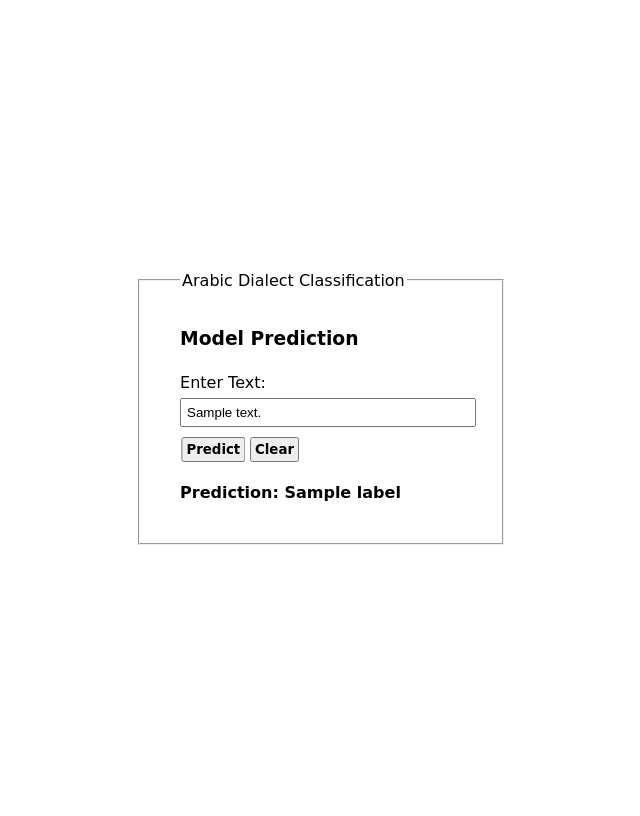
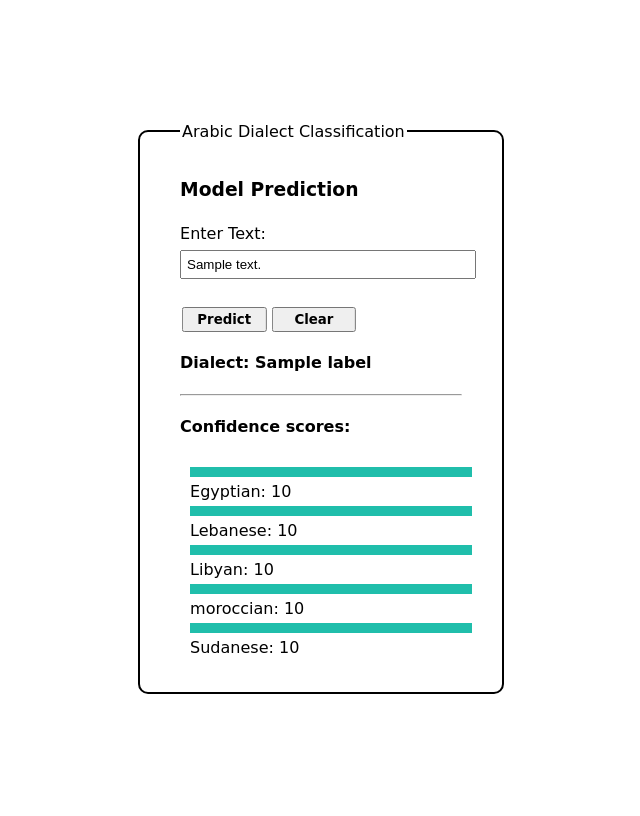
Before and after one commit to Aylore/Arabic-Dialect-Classification, a FastAPI app: template deployment/templates/index.html in a window 1280 px wide. Shown: the whole page, without its empty margins (319-959 px from the left). Run offline with FastAPI, Linux system fonts and the light colour scheme; the template is opened without the code that fills it: most values are stand-ins (such as "Sample title", 1, 10 or a date in 2020).

Commit message:
confidence scores

```diff
--- a/deployment/app.py
+++ b/deployment/app.py
@@ -21,9 +21,22 @@ async def predict(request: Request):
     form_data = await request.form()
     text = form_data["text"]
 
-    label = predict_label(text)
-
-    return templates.TemplateResponse("index.html", {"request": request, "label": label, "text": text})
+    label, SD_score, LB_score, EG_score, MA_score, LY_score = predict_label(text)
+    return templates.TemplateResponse("index.html",
+                                      {"request": request,
+                                       "label": label,
+                                       "text": text,
+                                       "SD_score" : "{:.1f}%".format(SD_score),
+                                       "LB_score" : "{:.1f}%".format(LB_score),
+                                       "EG_score" : "{:.1f}%".format(EG_score),
+                                       "MA_score" : "{:.1f}%".format(MA_score),
+                                       "LY_score" : "{:.1f}%".format(LY_score),
+                                       "eg_width" : f"width: {EG_score}%;",
+                                       "lb_width" : f"width: {LB_score}%;",
+                                       "ly_width" : f"width: {LY_score}%;",
+                                       "ma_width" : f"width: {MA_score}%;",
+                                       "sd_width" : f"width: {SD_score}%;",
+                                       })
 
 @app.get("/clear/")
 async def clear(request: Request):
@@ -39,6 +52,12 @@ def predict_label(text):
              "MA":"moroccian - مغربية",
              "LY":"Lebanese -لبنانية"}
 
-    return dict_[model_prediction]
+    SD_score = np.random.rand() * 100
+    LB_score = np.random.rand() * 100
+    EG_score = np.random.rand() * 100
+    MA_score = np.random.rand() * 100
+    LY_score = np.random.rand()* 100
+
+    return dict_[model_prediction], SD_score, LB_score, EG_score, MA_score, LY_score
 
 # to run the app: uvicorn deployment.app:app --reload
--- a/deployment/static/styles.css
+++ b/deployment/static/styles.css
@@ -4,6 +4,7 @@ body {
     justify-content: center;
     height: 100vh;
     font-family: cursive;
+    background: #ffffff;
   }
 
  input,
@@ -23,12 +24,36 @@ body {
    margin-top: 0.6rem;
    font-family: cursive;
    font-weight: bold;
+   width: 30%;
   }
 
  fieldset {
    padding: 20px 40px;
+   border: 2px solid rgb(0, 0, 0);
+   border-radius: 10px;
+
  }
  button-container {
   display: flex;
-  gap : 1
+  gap : 3
  }
+
+ text {
+  border: 1px solid rgb(67, 67, 67);
+ }
+
+.bar-chart {
+  width: 100%;
+  border-radius: 20px;
+  padding: 10px;
+}
+
+.bar {
+  background-color: #20beab;
+  height: 10px;
+  margin-bottom: 5px;
+}
+
+.bar-label {
+  margin-bottom: 5px;
+}
--- a/deployment/templates/index.html
+++ b/deployment/templates/index.html
@@ -10,6 +10,7 @@
     <form action="/" method="post">
         <label for="text">Enter Text:</label>
         <input type="text" name="text" id="text" placeholder="Enter text" value="{{ text }}" required>
+        <br></br>
         <div class="button-container">
             <button type="submit" class="submit-btn">Predict</button>
             {% if label %}
@@ -20,8 +21,36 @@
 </body>
 {% if label %}
     <body>
-        <h4>Prediction: {{ label }}</h4>
+        <h4>Dialect: {{ label }}</h4>
     </body>
+<head>
+<hr></hr>
+  <h4>Confidence scores:</h4>
+</head>
+<body>
+  <div class="bar-chart">
+    <div class="bar" style="{{ eg_width }}"></div>
+    <div class="bar-label">
+      <span class="Egyptian">Egyptian:</span> {{ EG_score }}
+    </div>
+    <div class="bar" style="{{ lb_width }}"></div>
+    <div class="bar-label">
+      <span class="Lebanese">Lebanese:</span> {{ LB_score }}
+    </div>
+    <div class="bar" style="{{ ly_width }}"></div>
+    <div class="bar-label">
+      <span class="Libyan">Libyan:</span> {{ LY_score }}
+    </div>
+    <div class="bar" style="{{ ma_width }}"></div>
+    <div class="bar-label">
+      <span class="moroccian">moroccian:</span> {{ MA_score }}
+    </div>
+    <div class="bar" style="{{ sd_width }}"></div>
+    <div class="bar-label">
+      <span class="Sudanese">Sudanese:</span> {{ SD_score }}
+    </div>
+  </div>
+</body>
 {% else %}
 <body>
     <h4>ㅤ</h4>
```
